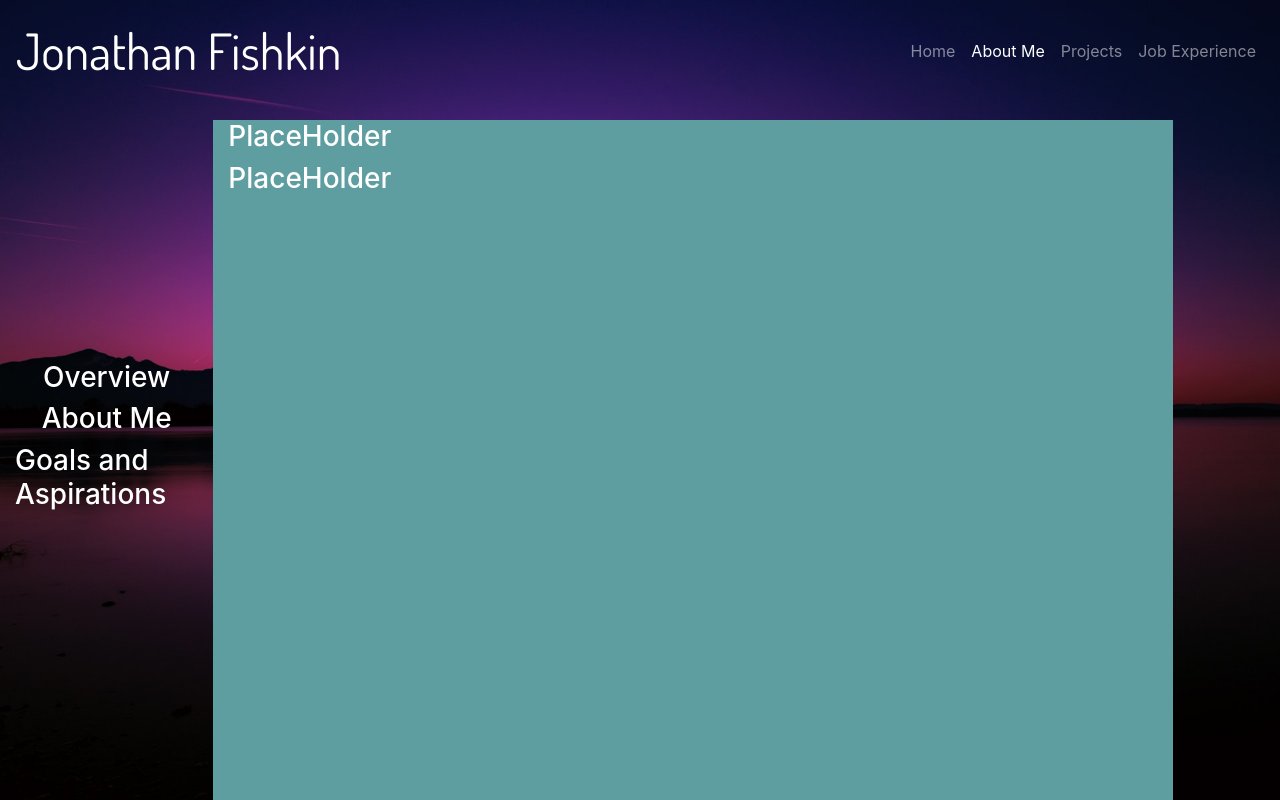
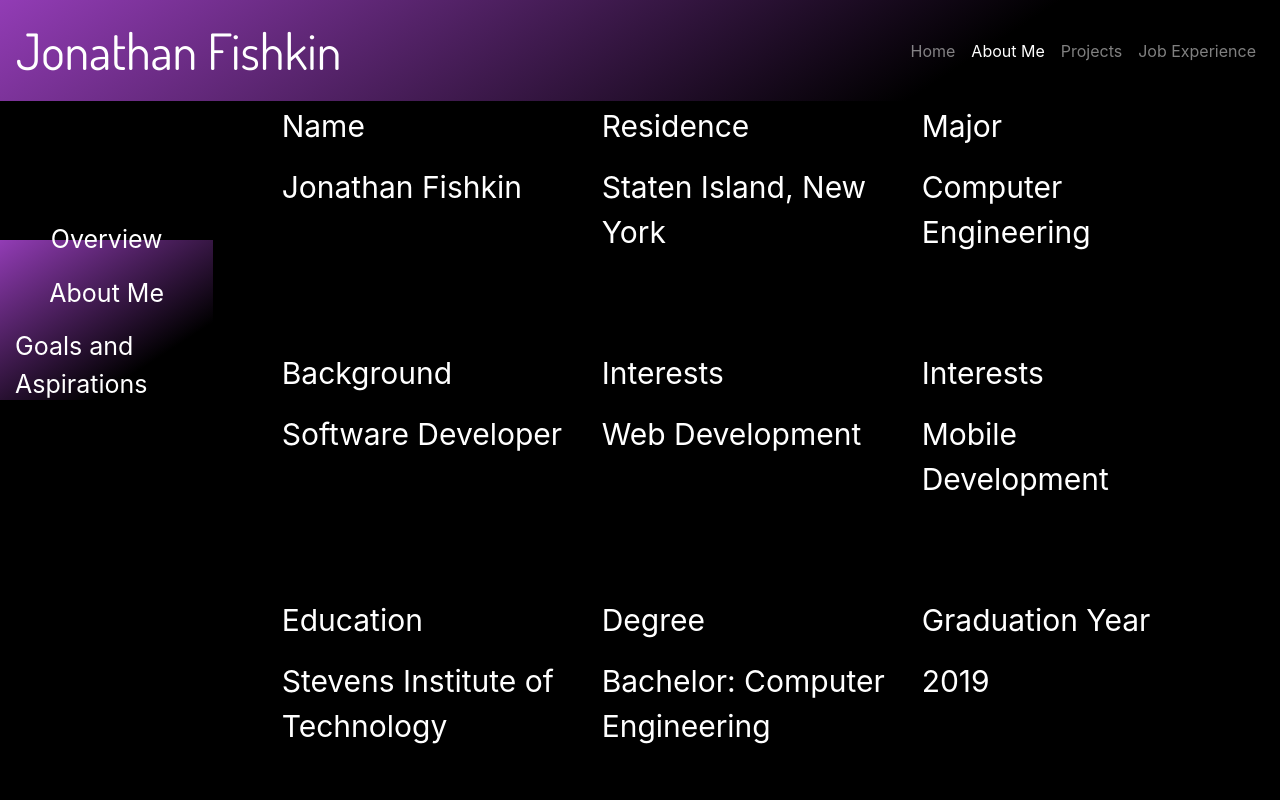
Before and after one commit to TheFish1996/MyPersonalWebsite, a React (Create React App) app in the folder FrontEnd/: page /aboutme in a window 1280 px wide. Built offline with nearby package versions, Linux system fonts and the light colour scheme.

Commit message:
updated about me page

```diff
--- a/FrontEnd/src/components/AboutMePage/AboutMe.js
+++ b/FrontEnd/src/components/AboutMePage/AboutMe.js
@@ -11,17 +11,57 @@ import {
 function AboutMe(props){
     return (
         <div>
-            <NavBar pageName={"About Me"} />
+            <NavBar pageName={"About Me"} classDefinition={"navbar-test"} />
             <Container fluid className="aboutMePage">
                 <Row>
-                    <Col className="aboutMeBeginningLeft" sm="2" md="2" lg ="2" xl="2">
-                        <h3>Overview</h3>
-                        <h3>About Me</h3>
-                        <h3>Goals and Aspirations</h3>
+                    <Col className="aboutMeBeginningLeft" xs="2" sm="2" md="2" lg ="2" xl="2">
+                        <p>Overview</p>
+                        <p>About Me</p>
+                        <p>Goals and Aspirations</p>
                     </Col>
-                    <Col className="aboutMeBeginning" md="6" lg="7" xl="9">
-                        <h3>PlaceHolder</h3>
-                        <h3>PlaceHolder</h3>
+                    <Col className="aboutMeBeginning" xs="8" sm="8" md="8" lg="8" xl="9">
+                        <Row>
+                            <Col className="tester" xs="7" sm="7" md="7" lg ="7" xl="4">
+                                <p>Name</p>
+                                <p>Jonathan Fishkin</p>
+                            </Col>
+                            <Col xs="7" sm="7" md="7" lg ="7" xl="4">
+                                <p>Residence</p>
+                                <p>Staten Island, New York</p>
+                            </Col>
+                            <Col xs="7" sm="7" md="7" lg ="7" xl="4">
+                                <p>Major</p>
+                                <p>Computer Engineering</p>
+                            </Col>
+                        </Row>
+                        <Row style={{marginTop: "10vh"}}>
+                            <Col xs="7" sm="7" md="7" lg ="7" xl="4">
+                                <p>Background</p>
+                                <p>Software Developer</p>
+                            </Col>
+                            <Col xs="7" sm="7" md="7" lg ="7" xl="4">
+                                <p>Interests</p>
+                                <p>Web Development</p>
+                            </Col>
+                            <Col xs="7" sm="7" md="7" lg ="7" xl="4">
+                                <p>Interests</p>
+                                <p>Mobile Development</p>
+                            </Col>
+                        </Row>
+                        <Row style={{marginTop: "10vh"}}>
+                            <Col xs="7" sm="7" md="7" lg ="7" xl="4">
+                                <p>Education</p>
+                                <p>Stevens Institute of Technology</p>
+                            </Col>
+                            <Col xs="7" sm="7" md="7" lg ="7" xl="4">
+                                <p>Degree</p>
+                                <p>Bachelor: Computer Engineering</p>
+                            </Col>
+                            <Col xs="7" sm="7" md="7" lg ="7" xl="4">
+                                <p>Graduation Year</p>
+                                <p>2019</p>
+                            </Col>
+                        </Row>
                     </Col>
                 </Row>
             </Container>
--- a/FrontEnd/src/components/Navbar.js
+++ b/FrontEnd/src/components/Navbar.js
@@ -15,6 +15,7 @@ import {Link} from 'react-router-dom'
 
     const [isOpen, setNavbarCollapse] = useState(false)
     const [isActive, setIsActive] = useState("")
+    const {classDefinition} = props
 
     useEffect(() => {
       setIsActive(props.pageName)
@@ -26,7 +27,7 @@ import {Link} from 'react-router-dom'
 
       return (
         <div className="fadeIn">
-          <Navbar fixed="top" dark expand="md">
+          <Navbar className={classDefinition} fixed="top" dark expand="md">
             <NavbarBrand href="/" className="navbarTitle mr-auto"><span className="navbarTitle">Jonathan Fishkin</span></NavbarBrand>
             <NavbarToggler href="/" onClick={toggle} />
             <Collapse className={isOpen && "blackMaskNavbar"} isOpen={isOpen} navbar>
--- a/FrontEnd/src/styles/AboutMe.css
+++ b/FrontEnd/src/styles/AboutMe.css
@@ -1,14 +1,25 @@
+.navbar-test {
+  background-color: #923cb5;
+  background-image: linear-gradient(147deg, #923cb5 0%, #000000 74%);
 
+}
 .aboutMePage{
-    margin-top: 15vh;
     height: 100vh;
+    background-color: black;
   }
 
 .aboutMeBeginning{
-  background-color: cadetblue;
+  margin-top: 13vh;
   color: white;
   height: 100vh;
   background-size: cover;
+  overflow-y:auto;
+  margin-left: auto;
+  margin-right: auto;
+}
+
+.aboutMeBeginning p {
+  font-size: 30px;
 }
 
 .aboutMeBeginningLeft{
@@ -16,6 +27,13 @@
   flex-direction: column;
   justify-content: center;
   align-items: center;
-  height: 80vh;
+  margin-top: 30vh;
+  height: 20vh;
+  background-color: #923cb5;
+  background-image: linear-gradient(147deg, #923cb5 0%, #000000 74%);
   color: white;
 }
+
+.aboutMeBeginningLeft p {
+  font-size: 25px;
+}
```
Also changed, not shown: FrontEnd/src/img/pages.jpg (added).
